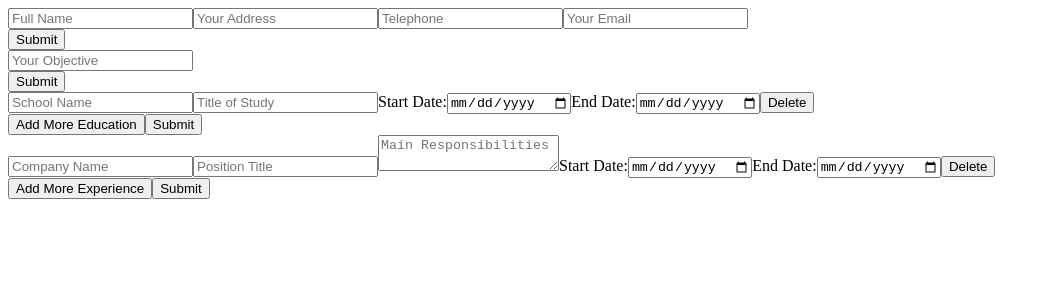
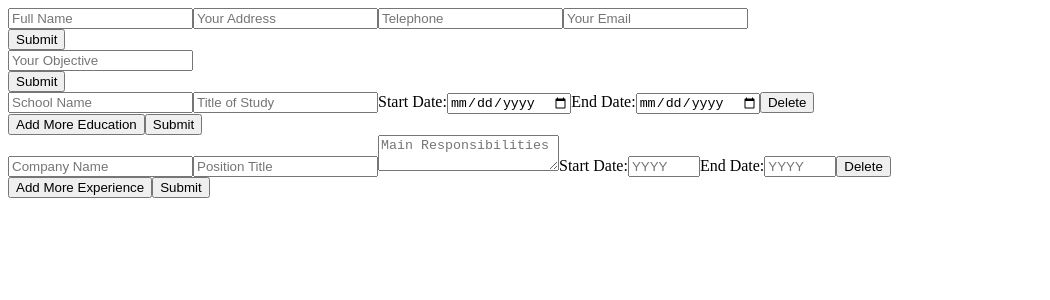
Before and after one commit to Ozioma45/React_CV_BUILDERS, a React (Vite) app: page / in a window 1280 px wide. Shown: the top 300 px of the page, without its empty margins (0-1050 px from the left). Built offline with nearby package versions, Linux system fonts and the light colour scheme.

Commit message:
added practical experience

```diff
--- a/src/components/PracticalExperience.jsx
+++ b/src/components/PracticalExperience.jsx
@@ -82,7 +82,10 @@ function PracticalExperience() {
               />
               <label>Start Date:</label>
               <input
-                type="date"
+                type="number"
+                placeholder="YYYY"
+                min="1900"
+                max={new Date().getFullYear()}
                 value={experience.startDate}
                 onChange={(e) =>
                   handleInputChange(experience.id, "startDate", e.target.value)
@@ -90,7 +93,10 @@ function PracticalExperience() {
               />
               <label>End Date:</label>
               <input
-                type="date"
+                type="number"
+                placeholder="YYYY"
+                min="1900"
+                max={new Date().getFullYear()}
                 value={experience.endDate}
                 onChange={(e) =>
                   handleInputChange(experience.id, "endDate", e.target.value)
```
